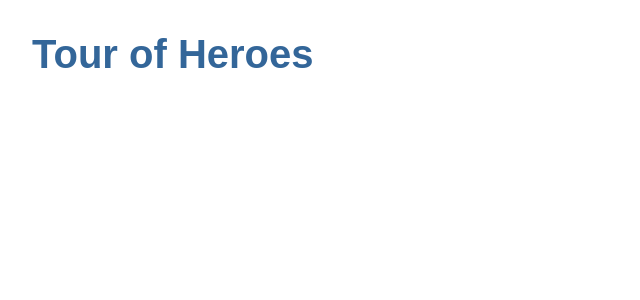
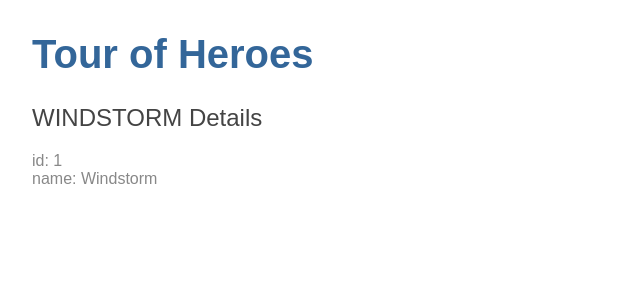
Before and after one commit to jacprada/angular-tutorial, an Angular app in the folder angular-tour-of-heroes/: page / in a window 1280 px wide. Shown: the top 300 px of the page, without its empty margins (0-640 px from the left). Built offline with nearby package versions, Linux system fonts and the light colour scheme.

Commit message:
hero class and one-way binding implemented

```diff
--- a/angular-tour-of-heroes/src/app/app.component.html
+++ b/angular-tour-of-heroes/src/app/app.component.html
@@ -1 +1,2 @@
 <h1>{{title}}</h1>
+<app-heroes></app-heroes>
--- a/angular-tour-of-heroes/src/app/app.module.ts
+++ b/angular-tour-of-heroes/src/app/app.module.ts
@@ -3,11 +3,13 @@
 
 
 import { AppComponent } from './app.component';
+import { HeroesComponent } from './heroes/heroes.component';
 
 
 @NgModule({
   declarations: [
-    AppComponent
+    AppComponent,
+    HeroesComponent
   ],
   imports: [
     BrowserModule
--- /dev/null
+++ b/angular-tour-of-heroes/src/app/hero.ts
@@ -0,0 +1,4 @@
+export class Hero {
+  id: number;
+  name: string;
+}
--- /dev/null
+++ b/angular-tour-of-heroes/src/app/heroes/heroes.component.html
@@ -0,0 +1,3 @@
+<h2>{{ hero.name | uppercase }} Details</h2>
+<div><span>id: </span>{{hero.id}}</div>
+<div><span>name: </span>{{hero.name}}</div>
--- /dev/null
+++ b/angular-tour-of-heroes/src/app/heroes/heroes.component.ts
@@ -0,0 +1,24 @@
+import { Component, OnInit } from '@angular/core';
+import { Hero } from '../hero'
+
+@Component({
+  selector: 'app-heroes',
+  templateUrl: './heroes.component.html',
+  styleUrls: ['./heroes.component.css']
+})
+export class HeroesComponent implements OnInit {
+
+  hero: Hero = {
+    id: 1,
+    name: 'Windstorm'
+  };
+
+  constructor() {
+
+  }
+
+  ngOnInit() {
+
+  }
+
+}
```
Also changed, not shown: angular-tour-of-heroes/src/app/heroes/heroes.component.css (added), 1 other file (tests, documents, lock files or other folders).
